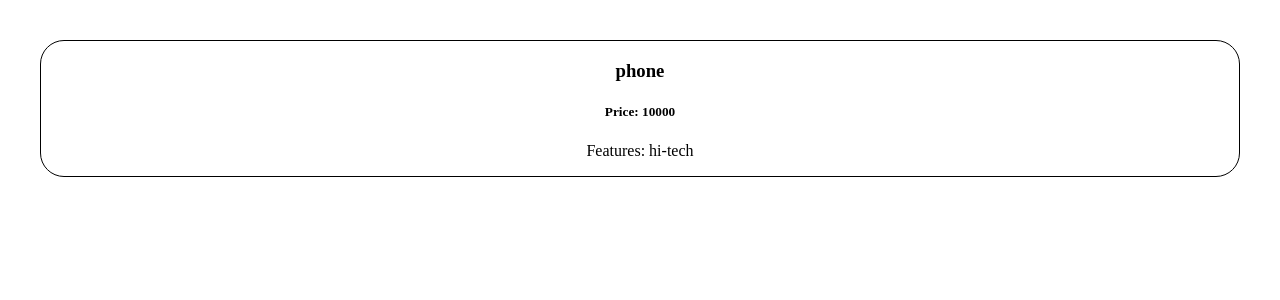
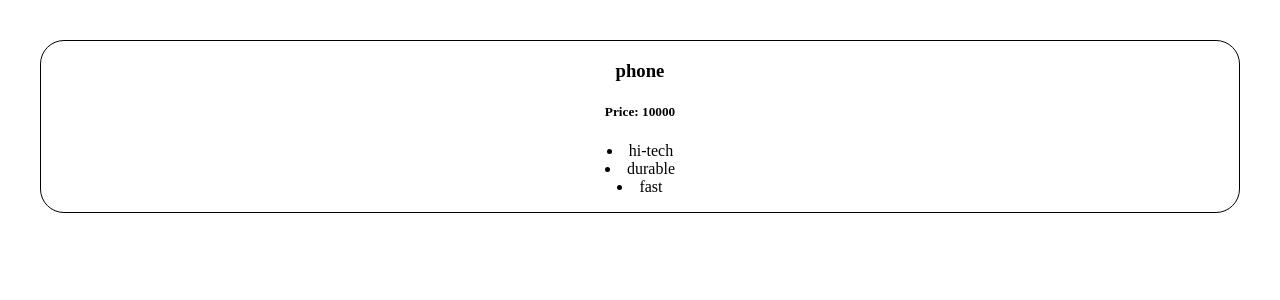
Before and after one commit to CrysPy-SAM/basic-react-app, a React (Vite) app: page / in a window 1280 px wide. Shown: the top 300 px of the page. Built offline with nearby package versions, Linux system fonts and the light colour scheme.

Commit message:
Initial commit

```diff
--- a/src/Product.jsx
+++ b/src/Product.jsx
@@ -1,11 +1,15 @@
 import "./Product.css";
 
-function Product({ title, price, features }) {
+function Product({title,price, features}) {
+    const list = features.map((feature)=>
+        <li>{feature}</li>
+    );
+
   return (
     <div className="Product">
       <h3>{title}</h3>
       <h5>Price: {price}</h5>
-      <p>Features: {features ? Object.values(features).join(", ") : "No features"}</p>
+      <p>{list}</p>
     </div>
   );
 }
--- a/src/ProductTab.jsx
+++ b/src/ProductTab.jsx
@@ -1,14 +1,13 @@
 import Product from "./Product.jsx";
 
 function ProductTab() {
-    let options =["hi-tech", "durable", "fast"];
-   // let options2 ={a: "hi-tech", b:"durable", c:"fast"}
+    let options =["hi-tech","durable","fast"];
+
   return (
     <>
-      <Product title="phone" price={10000} features={{a:"hi-tech"}}/>
+      <Product title="phone" price={10000} features={options}/>
       {/* <Product title="laptop" price={20000} /> */}
       {/* <Product title="pen" price={120}/> */}
-      {/* <Product title="Copy" price={200} /> */}
     </>
   );
 }
```
